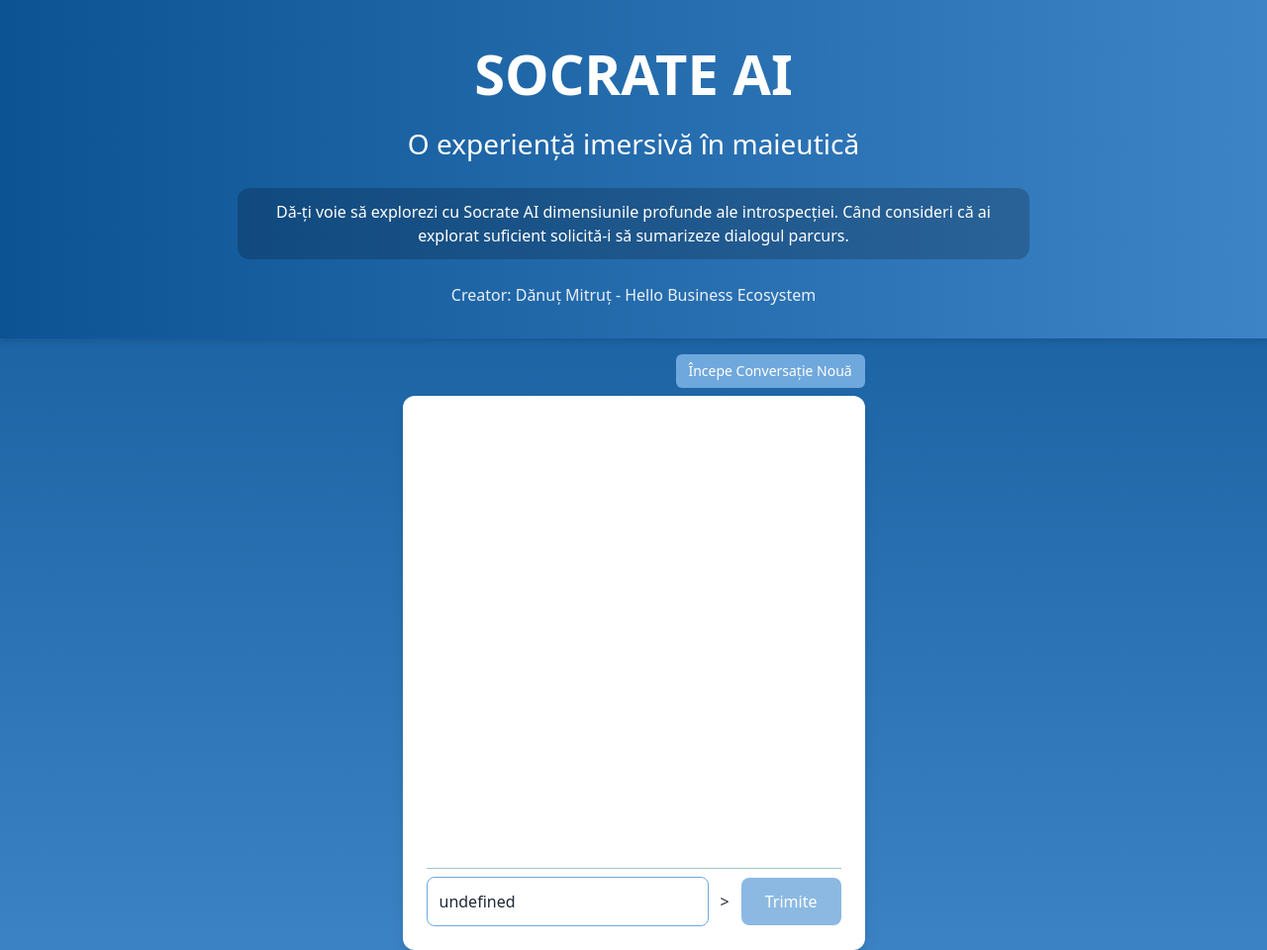
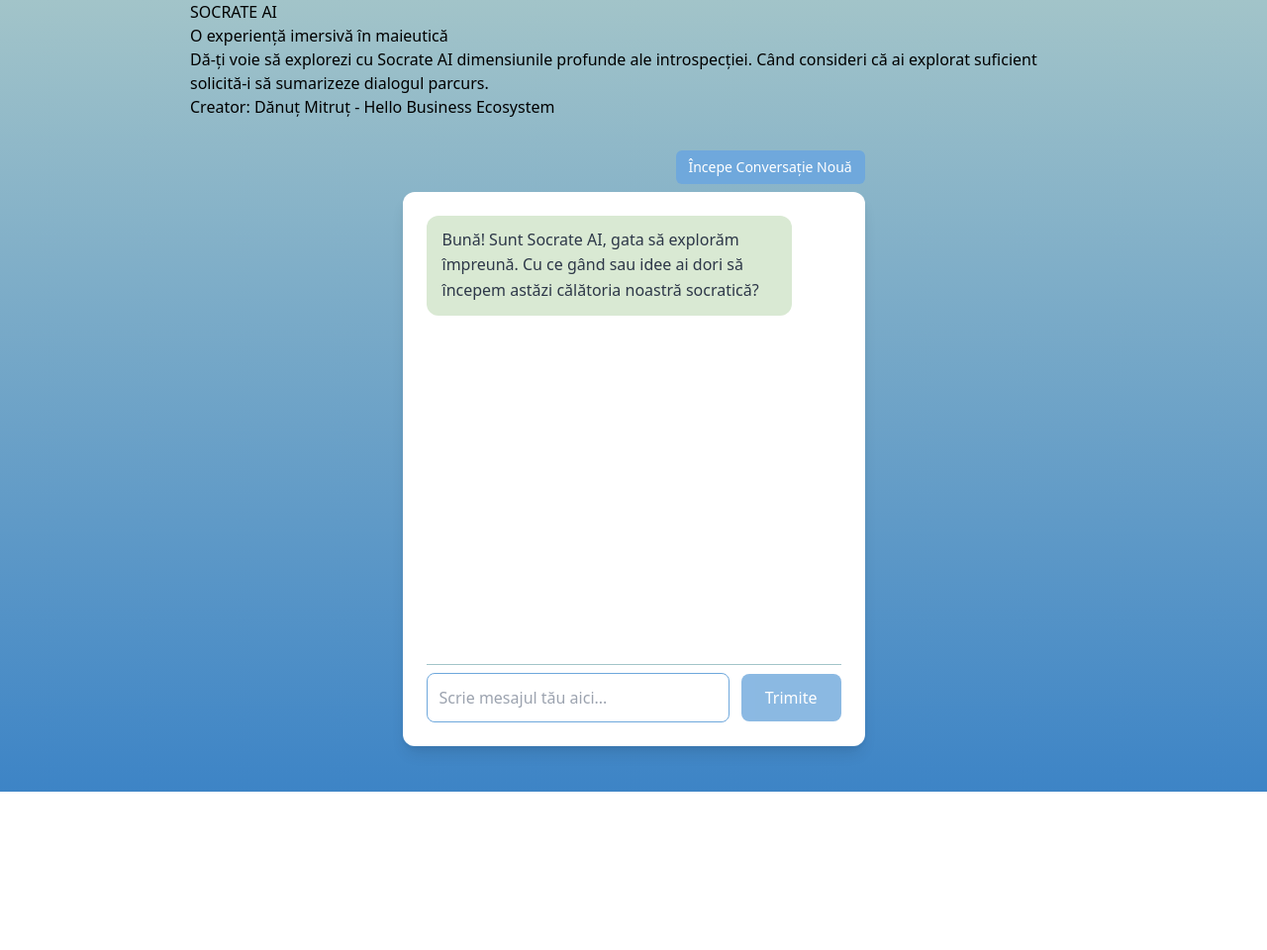
Before and after one commit to danutmitrut/Socrate-AI, a website: page index.html in a window 1280 px wide. Shown: the top 960 px of the page at 99% size. After the commit the page ends 800 px from the top, so only its background shows below. Drawn offline with nearby package versions, Linux system fonts and the light colour scheme.

Commit message:
modificare 3

```diff
--- a/index.html
+++ b/index.html
@@ -3,54 +3,47 @@
 <head>
     <meta charset="UTF-8">
     <meta name="viewport" content="width=device-width, initial-scale=1.0">
-    <title>Socrate AI - Dănuț Mitruț</title> <!-- Am adăugat numele tău în titlu -->
-    <!-- Tailwind CSS via CDN -->
+    <title>Socrate AI</title>
     <script src="https://cdn.tailwindcss.com"></script>
-    <!-- Alpine.js via CDN -->
     <script defer src="https://cdn.jsdelivr.net/npm/alpinejs@3.x.x/dist/cdn.min.js"></script>
     <style>
         /* Definirea culorilor de brand ca variabile CSS */
         :root {
             --brand-lightest-green-blue: #d9e9d3; /* Verde deschis */
-            --brand-light-blue-gray: #a2c4c9;     /* Albastru-gri deschis */
+            --brand-light-blue-gray: #a2c4c9;      /* Albastru-gri deschis */
             --brand-light-blue: #6fa8dc;        /* Albastru deschis */
-            --brand-medium-blue: #3d84c6;       /* Albastru mediu */
-            --brand-dark-blue: #0c5394;         /* Albastru închis */
+            --brand-medium-blue: #3d84c6;        /* Albastru mediu */
+            --brand-dark-blue: #0c5394;          /* Albastru închis */
             --brand-white: #FFFFFF;
-            --brand-text-dark: #1f2937;         /* Un gri închis pentru text general (Tailwind gray-800) */
-            --brand-text-light: #f9fafb;        /* Un gri foarte deschis (Tailwind gray-50) */
-            --brand-red-error: #dc2626; /* Tailwind red-600 pentru mesaje de eroare */
+            --brand-text-dark: #2d3748; /* Un gri închis pentru text general */
+            --brand-red-error: #dc2626; /* Culoare pentru mesaje de eroare */
         }
 
-        /* Gradient de albastruri pentru fundalul paginii și spațierea generală */
+        /* Gradient pentru fundalul paginii și spațierea generală */
         body {
-            background: linear-gradient(to bottom, var(--brand-dark-blue), var(--brand-medium-blue));
+            background-image: linear-gradient(to bottom, var(--brand-light-blue-gray), var(--brand-medium-blue));
             min-height: 100vh;
             display: flex;
             flex-direction: column;
-            font-family: ui-sans-serif, system-ui, sans-serif; /* Font generic sans-serif */
-            color: var(--brand-text-dark);
-            /* Spațiere generală consistentă pe toate laturile */
-            padding: 1rem;
-            box-sizing: border-box;
+            position: relative;
+            padding-left: 1rem; /* Spațiu lateral pe stânga */
+            padding-right: 1rem; /* Spațiu lateral pe dreapta */
+            box-sizing: border-box; /* Include padding-ul în lățime/înălțime */
         }
 
         /* Header full-width cu gradient și stiluri impunătoare */
-        header {
+        .main-header {
             background-image: linear-gradient(to right, var(--brand-dark-blue), var(--brand-medium-blue));
             padding: 2rem 1rem;
             color: var(--brand-white);
             text-align: center;
-            /* Anulează padding-ul body și extinde header-ul */
-            margin: -1rem; /* Anulează padding-ul de 1rem de pe body pe toate laturile */
-            width: calc(100% + 2rem); /* Compensează margin-ul */
+            margin-left: -1rem; /* Anulează padding-ul body pe stânga */
+            margin-right: -1rem; /* Anulează padding-ul body pe dreapta */
+            width: calc(100% + 2rem); /* Întinde headerul pe toată lățimea, inclusiv padding-ul body */
             flex-shrink: 0; /* Nu lasă header-ul să se micșoreze */
-            /* border-radius a fost scos, nu se vede la full width */
-            box-shadow: 0 4px 6px rgba(0,0,0,0.1);
-             /* Margin-bottom a fost mutat în wrapper pt chat */
         }
 
-        header h1 {
+        .main-header h1 {
             font-size: 3.5rem;
             font-weight: 800;
             color: var(--brand-white);
@@ -58,12 +51,12 @@
             margin-bottom: 0.5rem;
         }
 
-        header h2 {
+        .main-header h2 {
             font-size: 1.75rem;
             color: var(--brand-white);
         }
 
-        header p { /* Stiluri pentru instrucțiunile de utilizare */
+        .main-header p {
             margin-top: 1.5rem;
             max-width: 800px;
             margin-left: auto;
@@ -72,15 +65,14 @@
             background-color: rgba(0,0,0,0.2);
             padding: 0.75rem 1.5rem;
             border-radius: 0.75rem;
-            line-height: 1.5;
         }
-         header h3 { /* Stiluri pentru creator, mutat acum în header */
+
+        .main-header h3 { /* Stiluri pentru creator, mutat acum în header */
             margin-top: 1.5rem;
             font-size: 1rem;
             opacity: 0.9;
             color: var(--brand-white);
         }
-
 
         /* Wrapper principal pentru zona de interacțiune (buton + chat) */
         #chat-interaction-area {
@@ -89,8 +81,7 @@
             align-items: center; /* Centrează conținutul (buton si chat) orizontal */
             flex-grow: 1; /* Ocupă tot spațiul vertical rămas */
             margin-top: 2rem; /* Spațiu între header și zona de interacțiune */
-             /* Adaugă padding la fundul wrapperului, nu pe body */
-             padding-bottom: 1rem;
+            padding-bottom: 1rem; /* Padding la fundul wrapperului */
         }
 
         /* Container pentru butonul "Nou Chat" */
@@ -117,7 +108,6 @@
             background-color: var(--brand-medium-blue);
         }
 
-
         /* Container principal pentru caseta de chat */
         #chat-container {
             display: flex;
@@ -130,7 +120,7 @@
             box-sizing: border-box;
             position: relative;
 
-            /* Dimensiuni și responsivitate (preluate din codul tău) */
+            /* Dimensiuni și responsivitate */
             width: 100%;
             max-width: 467px;
             height: 70vh; /* Păstrează înălțimea relativă */
@@ -178,8 +168,7 @@
             margin-right: auto;
         }
 
-
-        /* Scrollbar personalizat (opțional, preluat din codul tău) */
+        /* Scrollbar personalizat (opțional) */
         #messages::-webkit-scrollbar { width: 8px; }
         #messages::-webkit-scrollbar-track { background: transparent; border-radius: 4px; }
         #messages::-webkit-scrollbar-thumb { background: var(--brand-light-blue); border-radius: 4px; }
@@ -264,8 +253,7 @@
             opacity: 0.8;
         }
 
-
-        /* Responsive adjustments (ajustate peste ale tale) */
+        /* Responsive adjustments */
         @media (max-width: 640px) {
             body {
                 padding: 0.5rem; /* Reduce padding-ul general */
@@ -319,7 +307,6 @@
 </head>
 <body>
 
-    <!-- Header cu titluri, creator și indicații -->
     <header>
         <div class="max-w-4xl mx-auto">
             <h1>SOCRATE AI</h1>
@@ -331,25 +318,16 @@
         </div>
     </header>
 
-    <!-- Wrapper principal pentru zona de interacțiune (buton + chat) -->
     <div id="chat-interaction-area">
-         <!-- Container pentru butonul "Nou Chat" -->
         <div id="new-chat-button-container">
-             <!-- Buton care apelează metoda startNewChat() din Alpine.js -->
             <button id="new-chat-button" @click="startNewChat()">Începe Conversație Nouă</button>
         </div>
 
-        <!-- Container principal pentru caseta de chat, cu date Alpine și inițializare -->
-        <!-- x-data="chatApp()" inițializează componenta Alpine -->
-        <!-- x-init="initChat()" rulează metoda initChat la pornire -->
         <div id="chat-container" x-data="chatApp()" x-init="initChat()">
-            <!-- Zona de afișare a mesajelor -->
             <div id="messages">
-                <!-- Loop prin mesaje. Clasa 'error-message' adăugată pentru erori -->
                 <template x-for="message in messages" :key="message.id">
                     <div :class="{ 'user-message': message.role === 'user', 'assistant-message': message.role === 'assistant', 'error-message': message.isError }" x-html="message.content"></div>
                 </template>
-                <!-- Indicator de încărcare -->
                 <template x-if="isLoading">
                     <div class="typing-indicator">
                         <span></span><span></span><span></span>
@@ -357,8 +335,6 @@
                 </template>
             </div>
 
-            <!-- Formularul de input și butonul de trimitere -->
-            <!-- Folosim clase Tailwind direct pe form, input, button -->
             <form class="flex gap-3 items-center pt-2 border-t border-[var(--brand-light-blue-gray)]" @submit.prevent="sendMessage">
                 <input
                     x-model="currentMessage"
@@ -366,8 +342,7 @@
                     class="flex-grow p-3 border border-[var(--brand-light-blue)] rounded-lg focus:outline-none focus:ring-2 focus:ring-[var(--brand-medium-blue)] placeholder-gray-400"
                     placeholder="Scrie mesajul tău aici..."
                     :disabled="isLoading"
-                     @keydown.enter.prevent="sendMessage" <!-- Permite trimiterea cu Enter -->
-                >
+                    @keydown.enter.prevent="sendMessage" >
                 <button
                     type="submit"
                     class="send-button text-white px-6 py-3 transition duration-200 flex items-center justify-center"
@@ -451,7 +426,6 @@
                     // Asigură scroll la final
                     this.$nextTick(() => this.scrollToBottom());
                 },
-
 
                 // Trimite mesajul către backend API
                 async sendMessage() {
@@ -546,11 +520,11 @@
                 escapeHtml(unsafe) {
                     if (typeof unsafe !== 'string') return unsafe; // Returnează valorile non-string așa cum sunt
                     return unsafe
-                         .replace(/&/g, "&")
-                         .replace(/</g, "<")
-                         .replace(/>/g, ">")
-                         .replace(/"/g, """)
-                         .replace(/'/g, "'");
+                        .replace(/&/g, "&amp;")
+                        .replace(/</g, "&lt;")
+                        .replace(/>/g, "&gt;")
+                        .replace(/"/g, "&quot;")
+                        .replace(/'/g, "&#039;");
                 }
             }
         }
```
Lines whose indentation alone changed are shown as unchanged.
